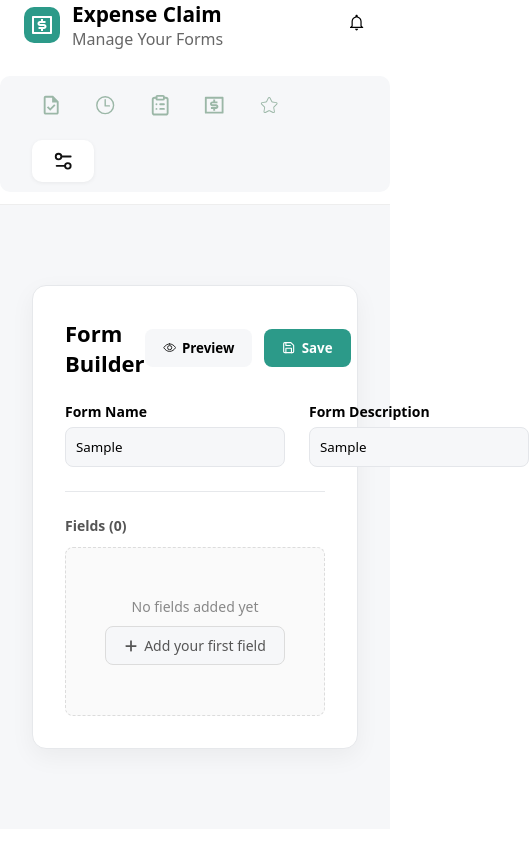
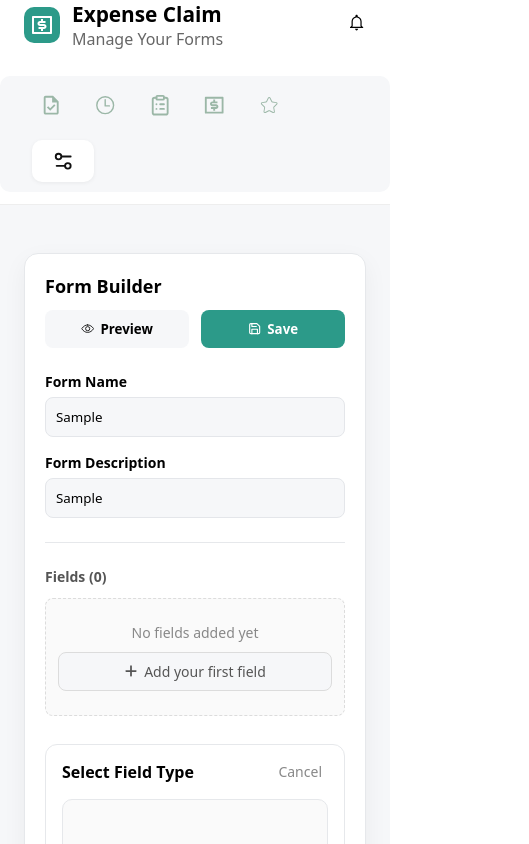
Before and after one commit to Agladima/expense, a React (Vite) app: page /builder in a window 390 px wide. Both pictures are taken after typing "Sample", "Sample" into the empty fields and a click on the button "Add your first field". Shown: the top 844 px of the page, 529 px wide, since content can reach past the window. Built offline with nearby package versions, Linux system fonts and the light colour scheme.

Commit message:
more builder changes

```diff
--- a/src/components/Builder.css
+++ b/src/components/Builder.css
@@ -1,13 +1,13 @@
 .page-bg {
   min-height: 50vh;
   background: #f6f7f9;
-
   display: flex;
   justify-content: center;
-  align-items: flex-start; /* align top */
+  align-items: flex-start;
   padding: 40px 16px;
   width: 100%;
 }
+
 .builder-card {
   width: 100%;
   max-width: 800px;
@@ -16,10 +16,9 @@
   padding: 32px;
   border: 1px solid #e6e8eb;
   box-shadow: 0 8px 24px rgba(0, 0, 0, 0.05);
-
   box-sizing: border-box;
 }
-/* Header with title and buttons */
+
 .builder-header {
   display: flex;
   justify-content: space-between;
@@ -32,10 +31,9 @@
   font-weight: 600;
 }
 
-/* Actions buttons side by side */
 .builder-actions {
   display: flex;
-  gap: 12px; /* spacing between buttons */
+  gap: 12px;
 }
 
 .builder-actions button {
@@ -73,7 +71,6 @@
   vertical-align: middle;
 }
 
-/* Form Name & Description */
 .form-meta {
   display: flex;
   gap: 24px;
@@ -100,14 +97,12 @@
   background: #f6f7f9;
 }
 
-/* Thin separator */
 .thin-separator {
   height: 1px;
   background: #e6e8eb;
   margin: 24px 0;
 }
 
-/* Fields section */
 .fields-section {
   display: flex;
   flex-direction: column;
@@ -120,7 +115,6 @@
   color: #555;
 }
 
-/* Drag & drop area */
 .drag-drop {
   height: 20vh;
   border: 1px dashed #dcdcdc;
@@ -134,11 +128,10 @@
   flex-direction: column;
 }
 
-/* First field button directly below drag-drop */
 .field-card {
   border: 1px solid #dcdcdc;
   border-radius: 8px;
-  padding: 12px;
+  padding: 9px 18px;
   background: #f6f7f9;
   color: #555;
   text-align: center;
@@ -149,10 +142,214 @@
   justify-content: center;
   gap: 6px;
   transition: 0.2s;
-  padding: 9px 18px;
   margin-top: 10px;
 }
 
 .field-card:hover {
   background: #eceef1;
 }
+
+.preview-header {
+  display: flex;
+  justify-content: space-between;
+  align-items: flex-start;
+  margin-bottom: 24px;
+}
+
+.preview-title {
+  font-size: 22px;
+  font-weight: 600;
+  margin-bottom: 6px;
+}
+
+.preview-desc {
+  font-size: 14px;
+  color: #666;
+}
+
+.status-btn {
+  background: #2c9a89;
+  color: #fff;
+  border: none;
+  border-radius: 999px;
+  padding: 6px 14px;
+  font-size: 13px;
+  font-weight: 600;
+  cursor: default;
+}
+
+.submit-preview-btn {
+  width: 100%;
+  padding: 14px;
+  border-radius: 10px;
+  background: #2c9a89;
+  color: #fff;
+  font-weight: 600;
+  border: none;
+  cursor: pointer;
+  font-size: 15px;
+}
+
+.submit-preview-btn:hover {
+  background: #23806f;
+}
+
+.field-selector-card {
+  margin-top: 16px;
+  border: 1px solid #e6e8eb;
+  border-radius: 12px;
+  padding: 16px;
+  background: #fff;
+}
+
+.field-selector-header {
+  display: flex;
+  justify-content: space-between;
+  align-items: center;
+  margin-bottom: 16px;
+}
+
+.field-selector-header h3 {
+  font-size: 16px;
+  font-weight: 600;
+}
+
+.cancel-btn {
+  display: flex;
+  align-items: center;
+  gap: 6px;
+  background: none;
+  border: none;
+  color: #888;
+  cursor: pointer;
+  font-size: 14px;
+}
+
+.cancel-btn:hover {
+  color: #222;
+}
+
+.field-options-grid {
+  display: grid;
+  grid-template-columns: repeat(4, 1fr);
+  gap: 12px;
+}
+
+.field-option {
+  border: 1px solid #e6e8eb;
+  border-radius: 10px;
+  padding: 14px;
+  text-align: center;
+  cursor: pointer;
+  transition: 0.2s;
+  background: #fafafa;
+}
+
+.field-option:hover {
+  background: #f0f2f5;
+}
+
+.field-option-icon {
+  font-size: 20px;
+  margin-bottom: 8px;
+  color: #111827;
+  padding: 20px;
+  border-radius: 8px;
+}
+
+.field-option h3 {
+  font-size: 14px;
+  font-weight: 600;
+  margin-bottom: 4px;
+}
+
+.field-option p {
+  font-size: 12px;
+  color: #666;
+}
+
+@media (max-width: 1024px) {
+  .builder-card {
+    max-width: 100%;
+  }
+
+  .field-options-grid {
+    grid-template-columns: repeat(3, 1fr);
+  }
+}
+
+@media (max-width: 768px) {
+  .page-bg {
+    padding: 24px 12px;
+  }
+
+  .builder-card {
+    padding: 20px;
+  }
+
+  .builder-header {
+    flex-direction: column;
+    align-items: flex-start;
+    gap: 12px;
+  }
+
+  .builder-actions {
+    width: 100%;
+  }
+
+  .builder-actions button {
+    flex: 1;
+    justify-content: center;
+  }
+
+  .form-meta {
+    flex-direction: column;
+    gap: 16px;
+  }
+
+  .preview-header {
+    flex-direction: column;
+    gap: 12px;
+  }
+
+  .status-btn {
+    align-self: flex-start;
+  }
+
+  .field-options-grid {
+    grid-template-columns: repeat(2, 1fr);
+  }
+}
+
+@media (max-width: 480px) {
+  .builder-header h1 {
+    font-size: 18px;
+  }
+
+  .preview-title {
+    font-size: 18px;
+  }
+
+  .drag-drop {
+    height: auto;
+    padding: 24px 12px;
+    text-align: center;
+  }
+
+  .field-card {
+    width: 100%;
+  }
+
+  .submit-preview-btn {
+    font-size: 14px;
+    padding: 12px;
+  }
+
+  .field-options-grid {
+    grid-template-columns: 1fr;
+  }
+
+  .field-option {
+    padding: 16px;
+  }
+}
--- a/src/components/Builder.jsx
+++ b/src/components/Builder.jsx
@@ -1,26 +1,117 @@
+import { useState } from "react";
 import "./Builder.css";
 import { IoEyeOutline } from "react-icons/io5";
 import { FiSave } from "react-icons/fi";
-import { FaPlus } from "react-icons/fa6";
+import { FaPlus, FaRegEyeSlash } from "react-icons/fa6";
+import { CiWifiOn, CiCalendar } from "react-icons/ci";
+import { TfiText } from "react-icons/tfi";
+import { GrTextAlignLeft } from "react-icons/gr";
+import { IoIosArrowDown } from "react-icons/io";
+import { FiCheckSquare } from "react-icons/fi";
+import { MdOutlineFileUpload, MdOutlineEmail } from "react-icons/md";
+import { LuHash } from "react-icons/lu";
 
 function Builder() {
+  const [isPreview, setIsPreview] = useState(false);
+  const [showFieldSelector, setShowFieldSelector] = useState(false);
+  const FIELD_TYPES = [
+    {
+      id: "text",
+      title: "Text",
+      description: "Single line text input",
+      icon: TfiText,
+    },
+    {
+      id: "textarea",
+      title: "Text Area",
+      description: "Multi-line text",
+      icon: GrTextAlignLeft,
+    },
+    {
+      id: "dropdown",
+      title: "Dropdown",
+      description: "Select from options",
+      icon: IoIosArrowDown,
+    },
+    {
+      id: "checkbox",
+      title: "Checkbox",
+      description: "Yes/No choice",
+      icon: FiCheckSquare,
+    },
+    {
+      id: "file",
+      title: "File Upload",
+      description: "Upload Documents",
+      icon: MdOutlineFileUpload,
+    },
+    {
+      id: "date",
+      title: "Date Picker",
+      description: "Select a date",
+      icon: CiCalendar,
+    },
+    {
+      id: "number",
+      title: "Number",
+      description: "Numeric input ",
+      icon: LuHash,
+    },
+    {
+      id: "email",
+      title: "Email",
+      description: "Email address ",
+      icon: MdOutlineEmail,
+    },
+  ];
+
   return (
     <div className="page-bg">
       <div className="builder-card">
-        {/* ================= HEADER ================= */}
         <div className="builder-header">
-          <h1>Form Builder</h1>
+          <h1>{isPreview ? "Form Preview" : "Form Builder"}</h1>
           <div className="builder-actions">
-            <button className="preview-btn">
+            {!isPreview ? (
+              <>
+                <button
+                  className="preview-btn"
+                  onClick={() => setIsPreview(true)}
+                >
                   <IoEyeOutline className="icon-inline" /> Preview
                 </button>
                 <button className="save-btn">
                   <FiSave className="icon-inline" /> Save
                 </button>
+              </>
+            ) : (
+              <button
+                className="preview-btn"
+                onClick={() => setIsPreview(false)}
+              >
+                <FaRegEyeSlash className="icon-inline" /> Exit Preview
+              </button>
+            )}
           </div>
         </div>
 
-        {/* ================= FORM NAME & DESCRIPTION ================= */}
+        {isPreview ? (
+          <>
+            <div className="thin-separator"></div>
+            <div className="preview-header">
+              <div>
+                <h1 className="preview-title">My Custom Form</h1>
+                <p className="preview-desc">
+                  A form built with the custom form builder
+                </p>
+              </div>
+              <button className="status-btn">
+                <CiWifiOn className="icon-inline" /> Online
+              </button>
+            </div>
+            <button className="submit-preview-btn">Submit (Preview)</button>
+          </>
+        ) : (
+          <>
             <div className="form-meta">
               <div className="form-name">
                 <label>Form Name</label>
@@ -35,25 +126,50 @@ function Builder() {
               </div>
             </div>
 
-        {/* ================= THIN SEPARATOR ================= */}
             <div className="thin-separator"></div>
 
-        {/* ================= FIELDS SECTION ================= */}
             <div className="fields-section">
               <div className="fields-header">
                 <span>Fields (0)</span>
               </div>
-
-          {/* Drag & drop area */}
               <div className="drag-drop">
                 <p className="field-p">No fields added yet</p>
-            <button className="field-card">
+                <button
+                  className="field-card"
+                  onClick={() => setShowFieldSelector(true)}
+                >
                   <FaPlus className="icon-inline" /> Add your first field
-            </button>{" "}
+                </button>
               </div>
 
-          {/* Add your first field button */}
+              {showFieldSelector && (
+                <div className="field-selector-card">
+                  <div className="field-selector-header">
+                    <h3>Select Field Type</h3>
+                    <button
+                      className="cancel-btn"
+                      onClick={() => setShowFieldSelector(false)}
+                    >
+                      Cancel
+                    </button>
                   </div>
+                  <div className="field-options-grid">
+                    {FIELD_TYPES.map((field) => {
+                      const Icon = field.icon;
+                      return (
+                        <div key={field.id} className="field-option">
+                          <Icon className="field-option-icon" />
+                          <h3>{field.title}</h3>
+                          <p>{field.description}</p>
+                        </div>
+                      );
+                    })}
+                  </div>
+                </div>
+              )}
+            </div>
+          </>
+        )}
       </div>
     </div>
   );
--- a/src/components/Expence.jsx
+++ b/src/components/Expence.jsx
@@ -1,20 +1,12 @@
 import { useRef, useState } from "react";
 import "./Expence.css";
-import { RiMoneyDollarBoxLine } from "react-icons/ri";
-import { IoMdNotificationsOutline } from "react-icons/io";
-import { IoTimeOutline } from "react-icons/io5";
-import { CiStar, CiForkAndKnife } from "react-icons/ci";
-import { MdOutlineTune, MdOutlineTask } from "react-icons/md";
-import { LuClipboardList, LuCar, LuUpload } from "react-icons/lu";
+import { CiForkAndKnife } from "react-icons/ci";
+import { LuCar, LuUpload } from "react-icons/lu";
 import { SlPlane } from "react-icons/sl";
 import { FiShoppingBag, FiPaperclip, FiX } from "react-icons/fi";
 import { PiTelegramLogoLight } from "react-icons/pi";
-import { useNavigate } from "react-router-dom";
-import { NavLink } from "react-router-dom";
 
 function Expense() {
-  const navigate = useNavigate();
-
   const [amount, setAmount] = useState("");
   const [project, setProject] = useState("");
   const [description, setDescription] = useState("");
```
Lines whose indentation alone changed are shown as unchanged.
